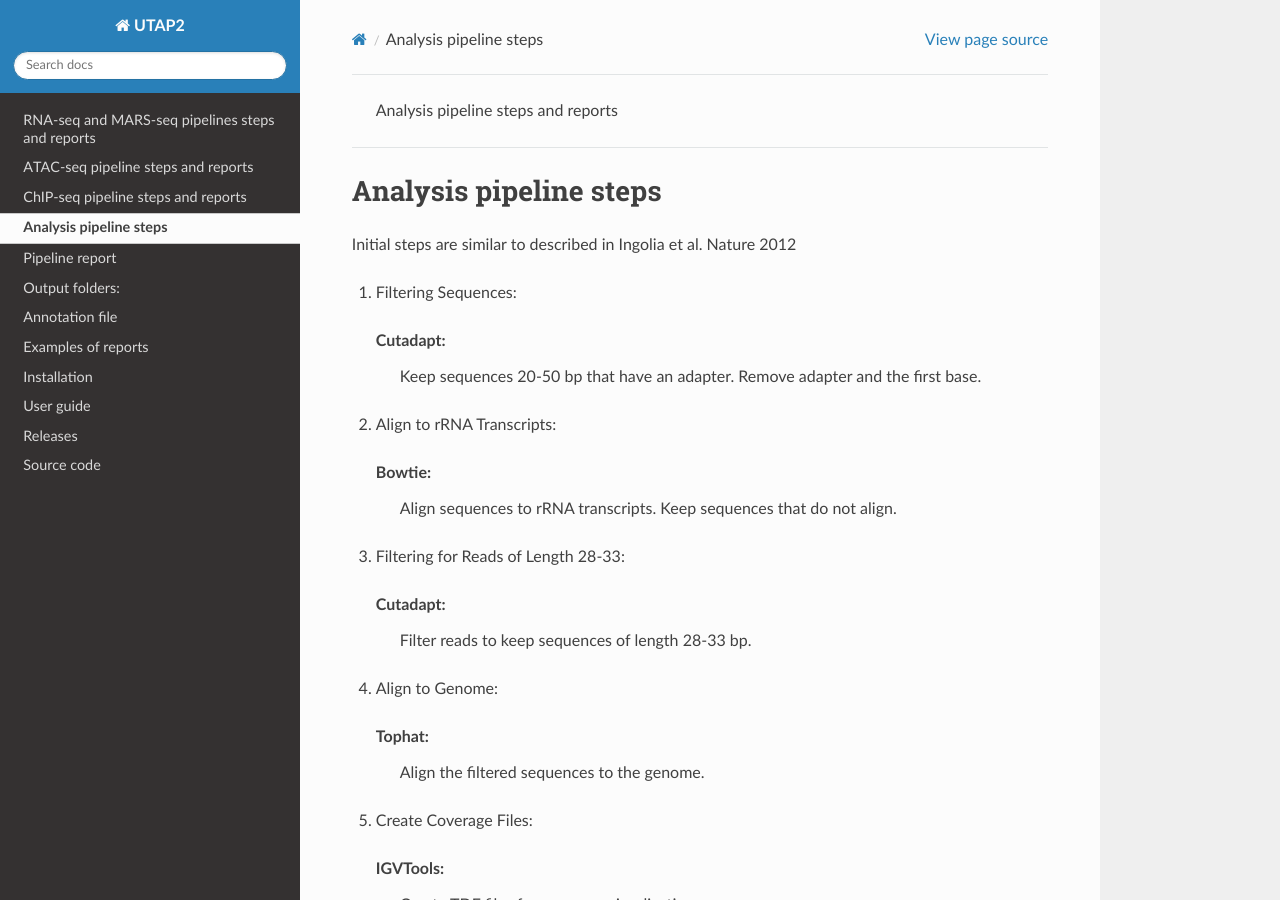
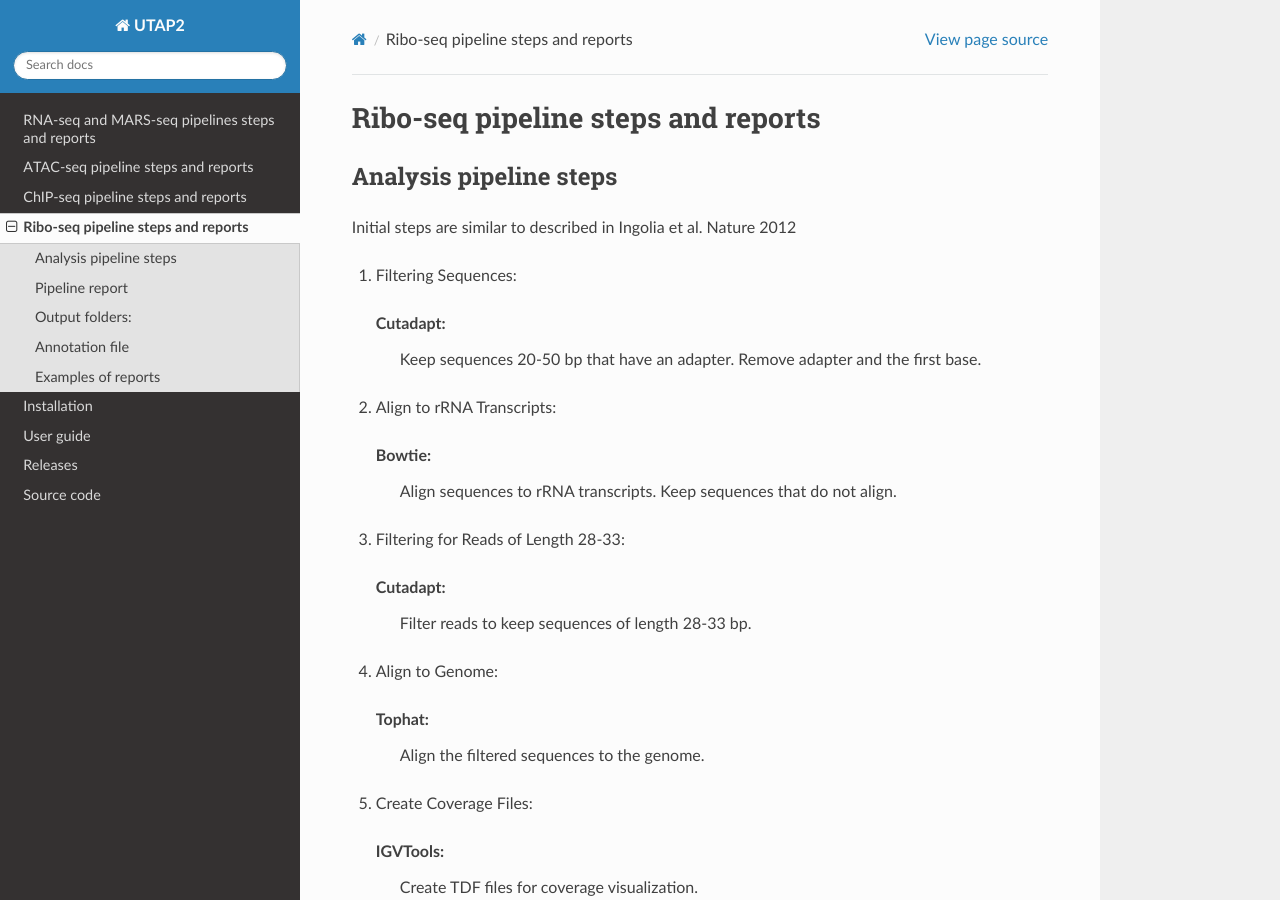
Before and after one commit to utap2/utap2, a Sphinx documentation site: the page built from docs/rst/ribo-seq-results.rst, in a window 1280 px wide and 900 px high. Built offline with Sphinx 7.4.7 and the Read the Docs theme 3.1.0, drawn with Linux system fonts in a browser that asks for light colours; pages that are not in the unit, such as notebooks, are missing from menus.

Commit message:
Update ribo-seq-results.rst

```diff
--- a/docs/rst/ribo-seq-results.rst
+++ b/docs/rst/ribo-seq-results.rst
@@ -1,4 +1,4 @@
- Analysis pipeline steps and reports
+Ribo-seq pipeline steps and reports
 ###################################
 
 Analysis pipeline steps
```
